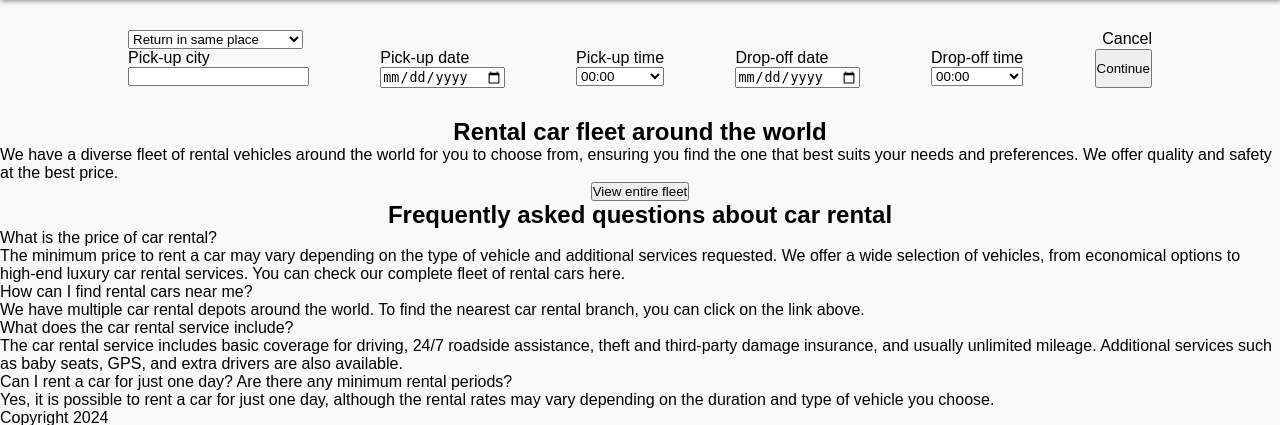
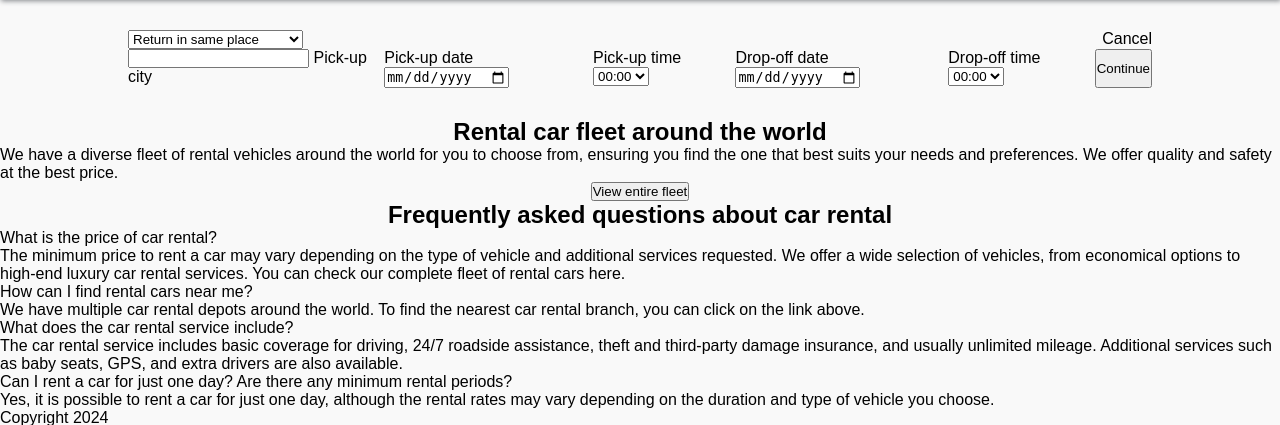
Before and after one commit to migmm/rent-cars, a PHP site: page / in a window 1280 px wide. Shown: the part 63-488 px from the top of the page. Run offline with PHP 8.4, Linux system fonts and the light colour scheme.

Commit message:
Added form

```diff
--- a/views/partials/main/main.php
+++ b/views/partials/main/main.php
@@ -1,5 +1,6 @@
     <main>
         <section class="island-container">
+            <form action="">
                 <div class="island-top-menu">
                     <select>
                         <option value="1" selected>Return in same place</option>
@@ -8,15 +9,16 @@
                     <div>Cancel</div>
                 </div>
                 <div class="island-selector-menu">
-                <div class="island-options">
+                    <div class="input-container">
+                    <input type="text" name="city" id="city">
                         <label for="city">Pick-up city</label>
-                    <input type="text" name="city" id="city">
+
                     </div>
-                <div class="island-options">
+                    <div class="input-container">
                         <label for="pickup-date">Pick-up date</label>
                         <input type="date" name="pickup-date" id="pickup-date">
                     </div>
-                <div class="island-options">
+                    <div class="input-container">
                         <label for="pickup-time">Pick-up time</label>
                         <select name="pickup-time" id="pickup-time">
                             <option value="00:00">00:00</option>
@@ -69,11 +71,11 @@
                             <option value="23:30">23:30</option>
                         </select>
                     </div>
-                <div class="island-options">
+                    <div class="input-container">
                         <label for="dropoff-date">Drop-off date</label>
                         <input type="date" name="dropoff-date" id="dropoff-date">
                     </div>
-                <div class="island-options">
+                    <div class="input-container">
                         <label for="dropoff-time">Drop-off time</label>
                         <select name="dropoff-time" id="dropoff-time">
                             <option value="00:00">00:00</option>
@@ -126,8 +128,9 @@
                             <option value="23:30">23:30</option>
                         </select>
                     </div>
-                <button>Continue</button>
+                    <button class="btn-continue">Continue</button>
                 </div>
+            </form>
         </section>
         <section class="car-cards">
             <div class="car-cards-text">
```
Lines whose indentation alone changed are shown as unchanged.
